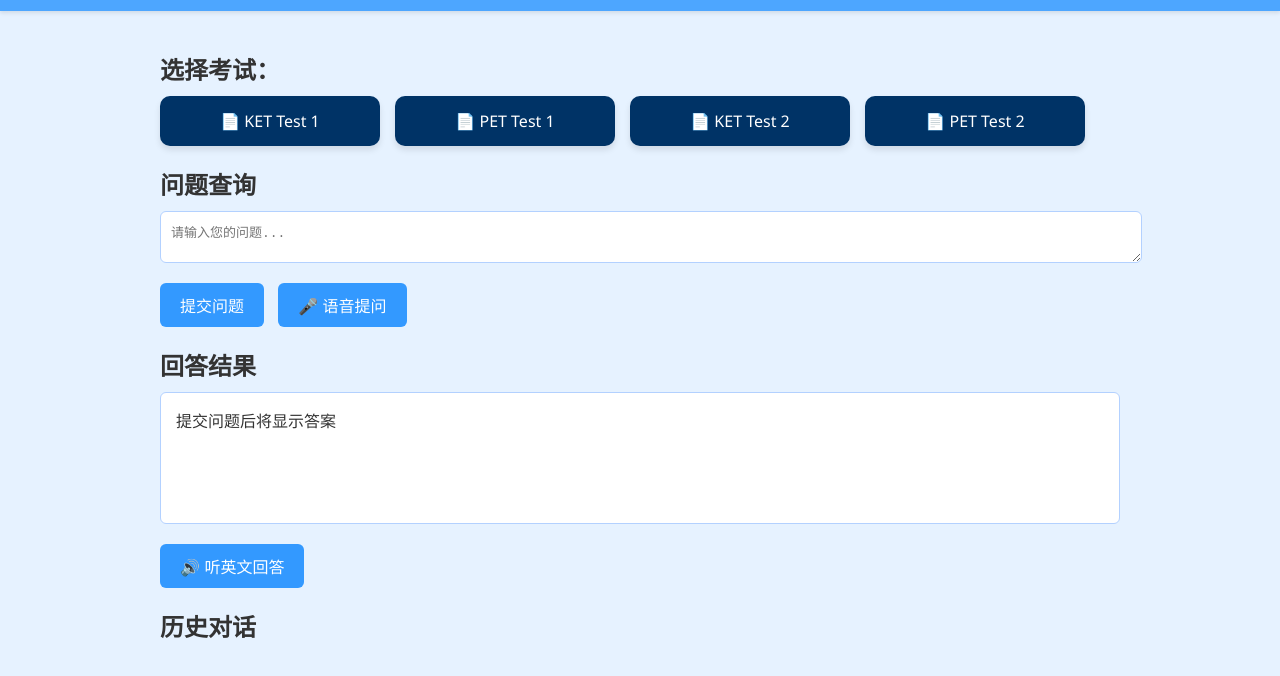
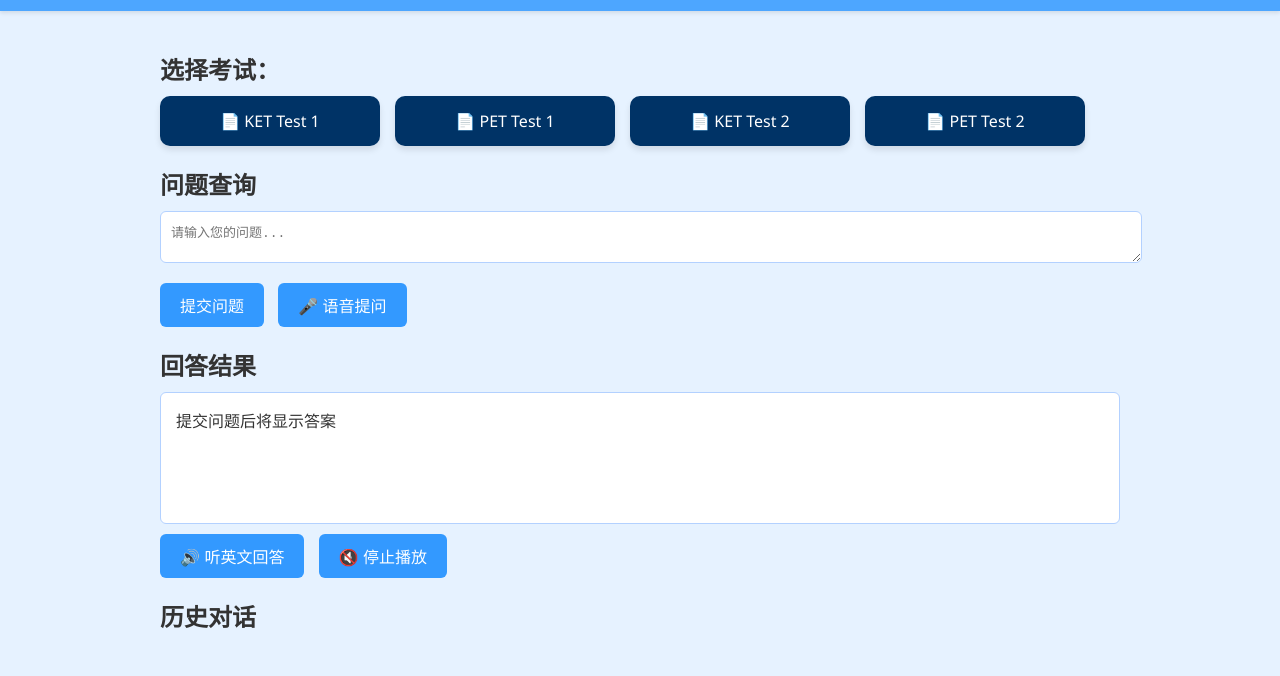
Before and after one commit to TommyTam2012/ket-pet-ai-app, a website: page public/index.html in a window 1280 px wide. Shown: the part 106-782 px from the top of the page. Drawn offline with Linux system fonts and the light colour scheme.

Commit message:
Update index.html

```diff
--- a/public/index.html
+++ b/public/index.html
@@ -71,7 +71,10 @@
     <section class="response">
       <h2>回答结果</h2>
       <div id="responseBox">提交问题后将显示答案</div>
-      <button id="ttsBtn" style="margin-top: 10px;">🔊 听英文回答</button>
+      <div style="margin-top: 10px;">
+        <button id="ttsBtn">🔊 听英文回答</button>
+        <button id="stopTTSBtn" style="margin-left: 10px;">🔇 停止播放</button>
+      </div>
     </section>
 
     <section class="history">
```
